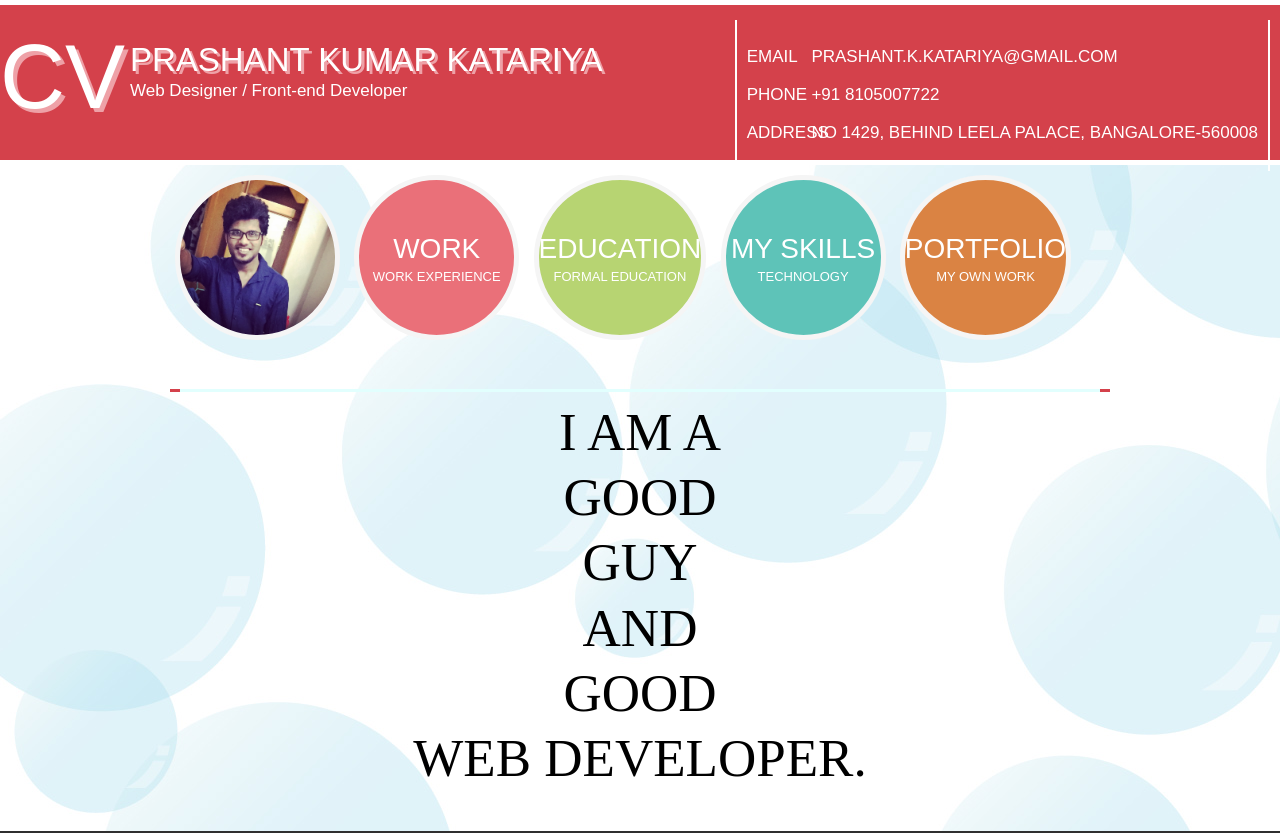
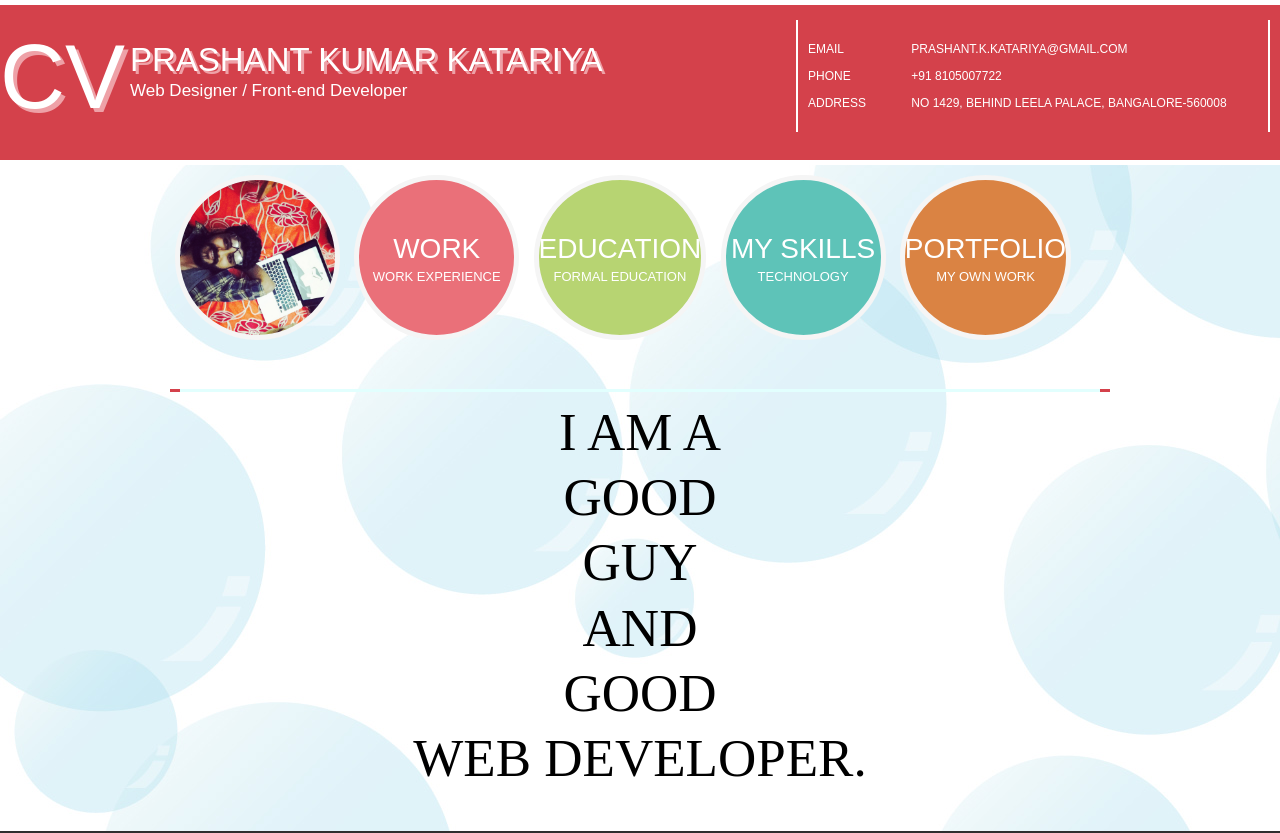
Before and after one commit to Prashant63/prashantResume, a plain HTML site: page index.html in a window 1280 px wide. Shown: the top 833 px of the page. Drawn offline with Linux system fonts and the light colour scheme.

Commit message:
change image

```diff
--- a/style/style.css
+++ b/style/style.css
@@ -59,17 +59,19 @@ header div{
 }
 
 #contact{
-	margin: auto 0 auto 140px;
+	margin: auto 0 auto 0px;
     border-left: 2px solid;
     border-right: 2px solid;
     padding: 10px;
     font-family: fantasy;
     right:10px;
     position: absolute;
+    font-size: 12px;
+    width:450px;
 }
 
 #contact p > span:first-child{
-	width:60px;
+	width:100px;
 	display:inline-block;
 }
 
@@ -109,8 +111,8 @@ header div{
 }
 
 #about{
-	background:url('../image/myImage.jpg') no-repeat;
-	background-size: contain;
+	background:url('../image/myImg.jpg') no-repeat;
+	background-size: cover;
 }
 
 #about:hover{
```
Also changed, not shown: image/myImg.JPG (added).
